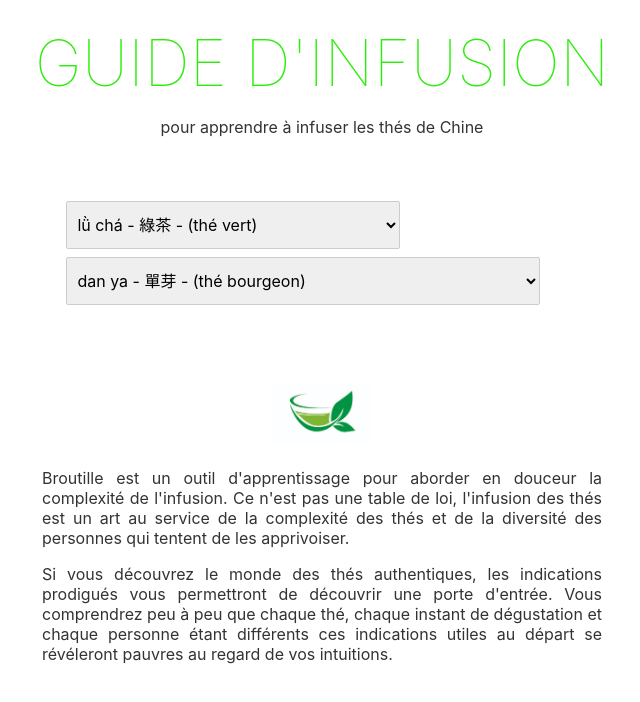
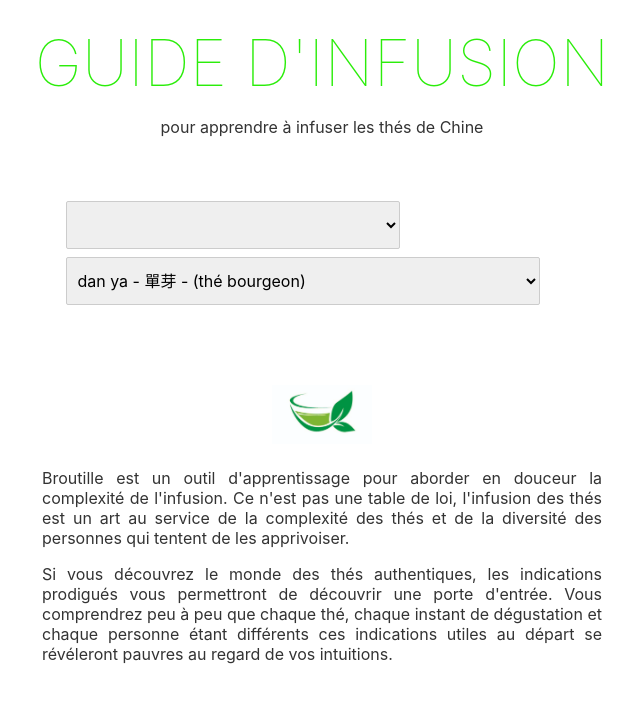
Before and after one commit to brutdethe/theoteque, a Svelte app: page / in a window 1280 px wide. Shown: the top 702 px of the page, without its empty margins (318-958 px from the left). Built offline with nearby package versions, Linux system fonts and the light colour scheme.

Commit message:
ajoute un "store" pour le type

```diff
--- a/src/SelectType.svelte
+++ b/src/SelectType.svelte
@@ -1,4 +1,5 @@
 <script>
+    import { type } from './stores.js'
     export let typeList
 
     const slugifyTranslation = expression =>
@@ -10,7 +11,8 @@
     }))
 </script>
 
-<select name="type-list">
+<select name="type-list" bind:value="{$type}">
+    <option disabled selected>-- sélectionner un type de thé --</option>
     {#each typeParams as type}
         <option value="{type.key}">{type.title}</option>
     {/each}
--- /dev/null
+++ b/src/stores.js
@@ -0,0 +1,3 @@
+import { writable } from 'svelte/store'
+
+export const type = writable('')
```
